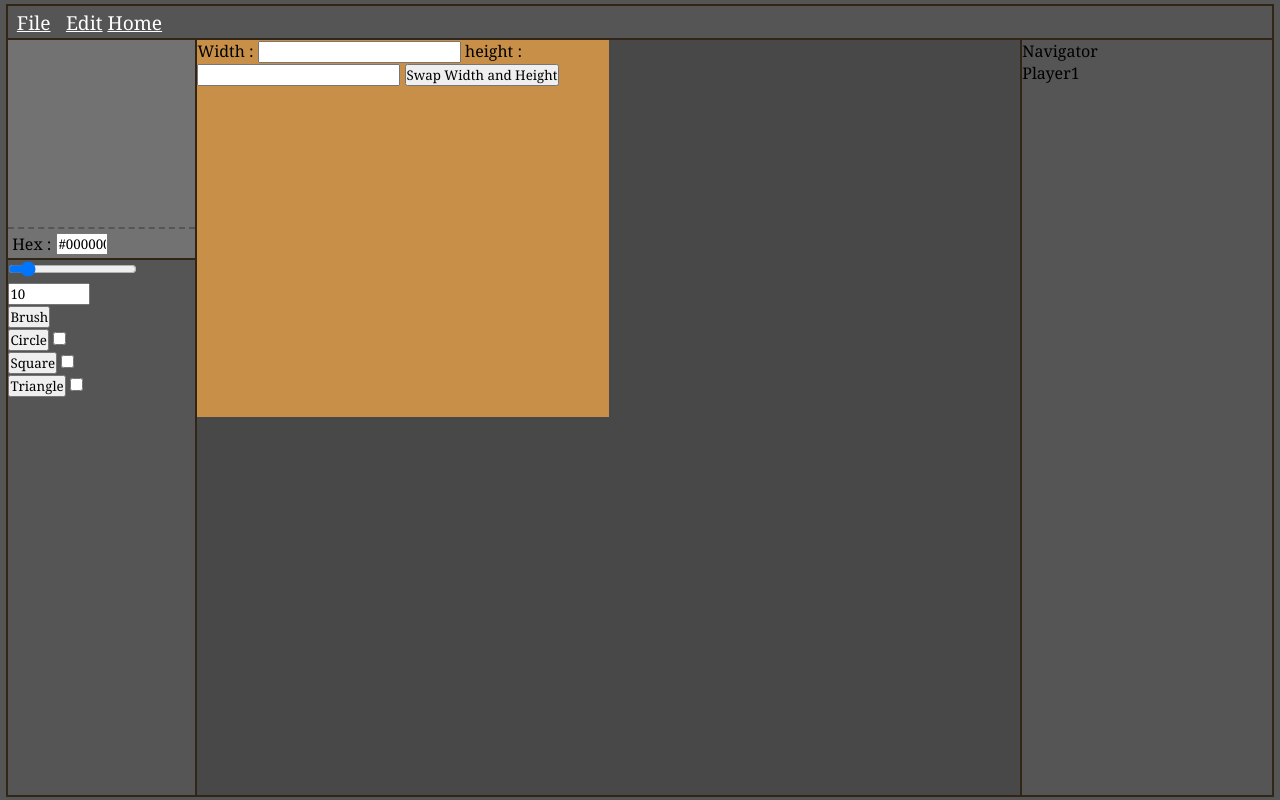
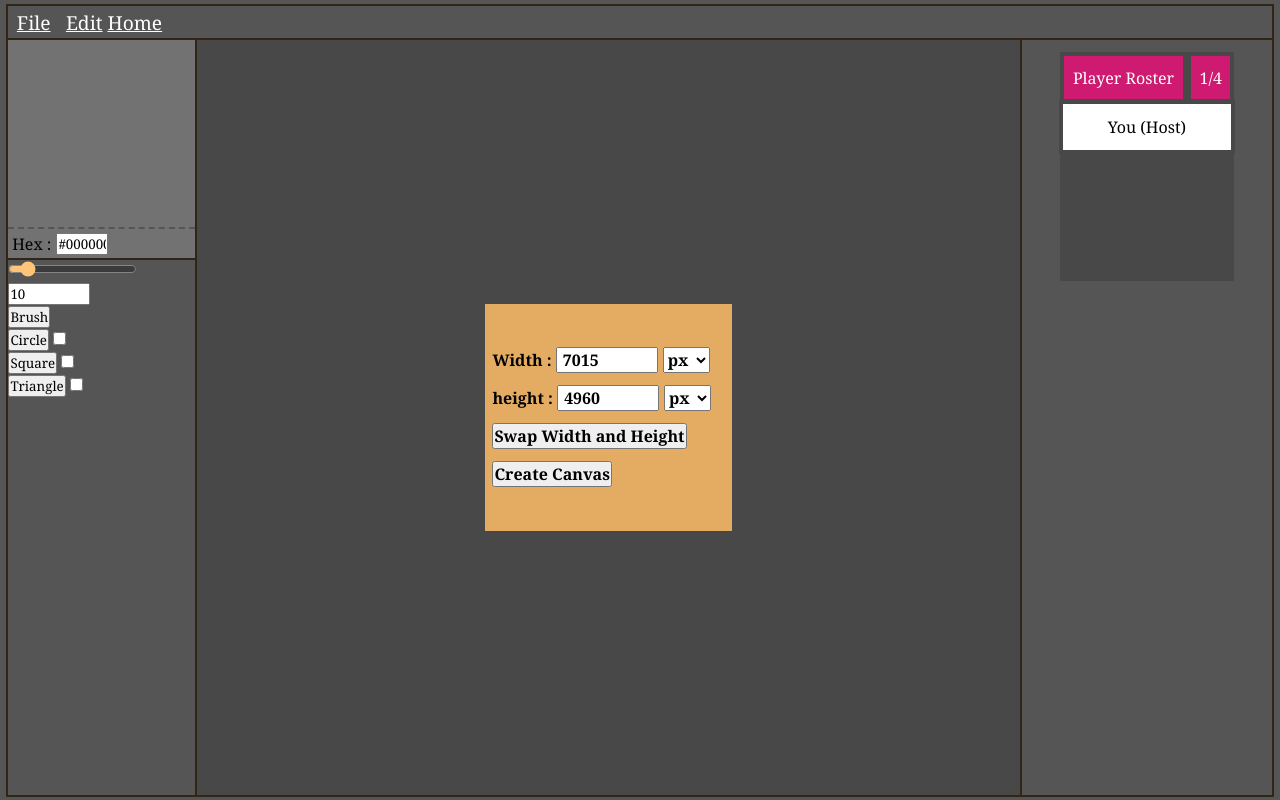
Before and after one commit to chickmenNuggs/CSE-108-Final-Project, a Flask app: page /canvas/ in a window 1280 px wide. Run offline with Flask 3, Linux system fonts and the light colour scheme; a user stored in the database is signed in; parts of the project's set-up code (start-up, migrations or seed data) failed here and were passed over.

Commit message:
Pushing WIP canvas for DImitry
Kinda works, its definitely useable

```diff
--- a/flask-app/static/master.css
+++ b/flask-app/static/master.css
@@ -235,7 +235,9 @@
     margin-left: 5px;
     width: 6vh;
 }
-
+#brush-range{
+    accent-color: #ffc478;
+}
 .canvas-holder{
     background-color: #494848;
     width: 66%;
@@ -246,15 +248,90 @@
 #myCanvas{
     background-color: white;
     border-bottom: #312515 solid 2px;
-    width: 10%;
-    height: 10%;
 
 }
+
+.neo-roster{
+    margin: auto;
+    margin-top: 15px;
+    display: flex;
+    flex-direction: column;
+    align-items: center;
+    background-color: #494848;
+    height: 30%;
+    width: 70%;
+}
+.neo-roster .header{
+    width: 100%;
+    height: 20%;
+    display: flex;
+    align-items: center;
+    background-color: #ce1b71;
+    color: white;
+}
+#l{
+    display: flex;
+    align-items: center;
+    justify-content: center;
+    width: 74%;
+    height: 96%;
+    float: left;
+    text-align: center;
+    border: 4px #494848, solid;
+
+}
+#r{
+    display: flex;
+    align-items: center;
+    justify-content: center;
+    width: 24%;
+    height: 96%;
+    float: right;
+    text-align: center;
+    border: 4px #494848, solid;
+
+}
+.player-list{
+    display: flex;
+    align-items: center;
+    justify-content: center;
+    height:  20%;
+    width: 96%;
+    background-color: white;
+    border: 4px #494848, solid;
+
+}
+
 .create-new{
-    background-color: #c78f47;
-    width: 50%;
-    height: 50%;
+    margin: auto;
+    background-color: #e4ac63;
+    width: 30%;
+    height: 30%;
+    display: flex;
+    align-items: center;
+    justify-content: center;
 }
+#create-holder{
+    margin: auto;
+    table-layout: fixed;
+    font-size: large;
+    font-weight: bold;
+    padding: 5px;
+}
+#create-holder td{
+    padding-top: 5px;
+    padding-bottom: 5px;
+}
+
+#width, #height{
+    width: 40%;
+    padding-left: 5px;
+}
+.create-input{
+    font-size:medium;
+    font-weight: bold;
+}
+
 .manipulator{
     width: 20%;
     height: 99.3%;
--- a/flask-app/static/master.js
+++ b/flask-app/static/master.js
@@ -1,26 +1,212 @@
 var brushSize;
 var brushType;
+const in_to_px = 600;
+const cm_to_px = 236;
+const in_to_cm = 2.54;
+
+let prevUnitW;
+let prevUnitH;
+
+function swapWidthHeight(){
+   const el1 = document.getElementById('width');
+   const el2 = document.getElementById('height');
+
+   const un1 = document.getElementById('w-measure');
+   const un2 = document.getElementById('h-measure');
+
+   let t1 = el2.value;
+   el2.value = el1.value;
+   el1.value = t1;
+
+   let t2 = un2.value;
+   un2.value = un1.value;
+   un1.value = t2;
+}
+
+function getprevUnit(el){
+    var unit = document.getElementById(el);
+    if (el == 'w-measure'){
+      if(prevUnitW == el.value){
+      }
+        prevUnitW = unit.value;
+    }
+    else if (el == 'h-measure'){
+      if(prevUnitH == el.value){
+      }
+        prevUnitH = unit.value;
+
+    }
+}
+
+function unitConversion(el){
+   unit = document.getElementById(el);
+   if(unit.id =='w-measure'){
+      w = document.getElementById('width');
+      if(prevUnitW == 'px'){
+         if(unit.value == 'in'){
+            w.value = (w.value/600)
+            if(w.value < 1){
+               w.value = 1;
+              }
+               let t = Math.round(w.value  * 100) / 100
+               w.value = t
+            }
+            else if(unit.value == 'cm'){
+               w.value = (w.value/236);
+               if(w.value < 1){
+                  w.value = 1;
+               }
+               let t = Math.round(w.value  * 100) / 100
+               w.value = t
+            }
+         }
+         else if(prevUnitW == 'in'){
+            if(unit.value == 'px'){
+               w.value = (w.value*600);
+               let t = Math.round(w.value)
+               w.value = t
+            }
+            else if(unit.value == 'cm'){
+               w.value = (w.value*in_to_cm)
+               let t = Math.round(w.value)
+               w.value = t
+            }
+         }
+         else if(prevUnitW == 'cm'){
+            if(unit.value == 'px'){
+               w.value = (w.value*236);
+               let t = Math.round(w.value)
+               w.value = t
+
+            }
+            else if(unit.value == 'in'){
+               w.value = (w.value/in_to_cm)
+               if(w.value < 1){
+                  w.value = 1;
+               }
+               let t = Math.round(w.value  * 100) / 100
+               w.value = t
+            }
+         }
+   }
+   else if(unit.id == 'h-measure'){
+      h = document.getElementById('height');
+         if(prevUnitH == 'px'){
+         if(unit.value == 'in'){
+            h.value = (h.value/600)
+            if(h.value < 1){
+               h.value = 1;
+            }
+            let t = Math.round(h.value  * 100) / 100
+            h.value = t
+         }
+         else if(unit.value == 'cm'){
+            h.value = (h.value/236);
+            if(h.value < 1){
+               h.value = 1;
+            }
+            let t = Math.round(h.value  * 100) / 100
+            h.value = t
+         }
+      }
+      else if(prevUnitH == 'in'){
+         if(unit.value == 'px'){
+            h.value = (h.value*600);
+            let t = Math.round(h.value)
+            h.value = t
+         }
+         else if(unit.value == 'cm'){
+            h.value = (h.value*in_to_cm)
+            let t = Math.round(h.value)
+            h.value = t
+         }
+      }
+      else if(prevUnitH == 'cm'){
+         if(unit.value == 'px'){
+            h.value = (h.value*236);
+            let t = Math.round(h.value)
+            h.value = t
+
+         }
+         else if(unit.value == 'in'){
+            h.value = (h.value/in_to_cm)
+            if(h.value < 1){
+               h.value = 1;
+            }
+            let t = Math.round(h.value  * 100) / 100
+            h.value = t
+
+         }
+      }
+   }
+   getprevUnit(el)
+}
 
 
+/* Canvas Js Start*/
+    function canvasInit(){
+         canvas = document.getElementById('myCanvas');
+         create = document.getElementsByClassName('create-new')[0];
+         w = document.getElementById('width');
+         h = document.getElementById('height');
+         width = document.getElementById('w-measure');
+         height = document.getElementById('h-measure');
 
-function syncBrushSize ( el1, el2 )
-{
-   el_1 = document.getElementById( el1 );
-   el_2 = document.getElementById( el2 );
+         if(width.value == 'px'){
+            canvas.width = w.value;
+         }
+         else if(width.value== 'in'){
+            w.value = (w.value*600);
+            let t = Math.round(w.value)
+            w.value = t
+            canvas.width = w.value;
+         }
+         else if(width.value== 'cm'){
+            w.value = (w.value*236);
+            let t = Math.round(w.value)
+            w.value = t
+            canvas.width = w.value
+         }
 
-   el_2.value = el_1.value;
-}
-function getBrushSize ()
-{
-   brushSize = document.getElementById( 'brush-range' ).value
-}
+         if( height.value == 'px'){
+            canvas.height = h.value;
+         }
+         else if(height.value== 'in'){
+            h.value = (h.value*600);
+            let t = Math.round(h.value)
+            h.value = t
+            canvas.height = h.value;
+         }
+         else if(height.value== 'cm'){
+            h.value = (h.value*236);
+            let t = Math.round(h.value)
+            h.value = t
+            canvas.height = h.value
+         }
 
-/* Canvas Js Start*/
+         create.classList.add('hidden');
+         canvas.classList.remove('hidden');
+
+         window.onbeforeunload = function() {
+         return "Data will be lost if you leave the page, are you sure?";
+};
+
+    }
+
 
 /* Color Selecter Js*/
 
 /* Color Selecter Js End*/
 
 
+function syncBrushSize(el1, el2){
+    el_1 = document.getElementById(el1);
+    el_2 = document.getElementById(el2);
+
+    el_2.value = el_1.value;
+}
+function getBrushSize(){
+    brushSize = document.getElementById('brush-range').value
+}
 
 /* Canvas Js End*/
--- a/flask-app/templates/canvas.html
+++ b/flask-app/templates/canvas.html
@@ -59,24 +59,90 @@
                 </div>
                 <div class = canvas-holder>
                     <div class = "create-new">
-
-                        <label for="width">Width : </label>
-                        <input id="width">
-                        <label for="height">height : </label>
-                        <input id="height">
-
-                        <button> Swap Width and Height</button>
-
+                        <table id = create-holder>
+                            <tr>
+                                <td>
+                                    <label  class="create-input" for="width">Width : </label>
+                                    <input  class="create-input" id="width" value="7015">
+                                    <select class="create-input" name="width" id="w-measure" onclick="getprevUnit('w-measure')" onchange="unitConversion('w-measure')">
+                                        <option value="px">px</option>
+                                        <option value="cm">cm</option>
+                                        <option value="in">in</option>
+                                    </select>
+                                </td>
+                            </tr>
+                            <tr>
+                                <td>
+                                    <label  class="create-input" for="height">height : </label>
+                                    <input  class="create-input" id="height" value="4960">
+                                    <select class="create-input" name="height" id="h-measure" onfocus="getprevUnit('h-measure')" onchange="unitConversion('h-measure')">
+                                        <option value="px">px</option>
+                                        <option value="cm">cm</option>
+                                        <option value="in">in</option>
+                                    </select>
+                                </td>
+                            </tr>
+                            <tr>
+                                <td>
+                                     <button class="create-input" onclick="swapWidthHeight()"> Swap Width and Height</button>
+                                </td>
+                            </tr>
+                            <tr>
+                                <td>
+                                    <button class="create-input" onclick="canvasInit()"> Create Canvas </button>
+                                </td>
+                            </tr>
+                        </table>
                     </div>
-                    <canvas id="myCanvas" class = "hidden"></canvas>
+                    <canvas id="myCanvas" class = "hidden">
+                        Your browser does not support the Canvas element :&#40
+                    </canvas>
                </div>
                <div class = manipulator>
                     <div class = 'view-finder'>
-                        Navigator
+                        <!-- Navigator -->
                     </div>
-                    <div class="roster">
-                        Player1
+                    <div class = neo-roster>
+                        <div class = header>
+                            <div id = l>
+                                Player Roster
+                            </div>
+                            <div id = r>
+                                1/4
+                            </div>
+                        </div>
+                        <div class = player-list>
+                            <div id = host> You (Host)</div>
+                        </div>
                     </div>
+<!--
+                    <table class = roster>
+                        <tr id = header>
+                            <th> Player Roster</th>
+                            <th id = count> 1/4</th>
+                        </tr>
+                        <tr id = player-list>
+                            <td colspan="2" id = host;>
+                                You (host)
+                            </td>
+                        </tr>
+                        <tr>
+                            <td id = player>
+                                text
+                            </td>
+                        </tr>
+                        <tr>
+                            <td>
+                                text
+                            </td>
+                        </tr>
+                        <tr>
+                            <td>
+                                text
+                            </td>
+                        </tr>
+                    </table>
+                     -->
                     <div class = 'layer'>
 
                     </div>
```
